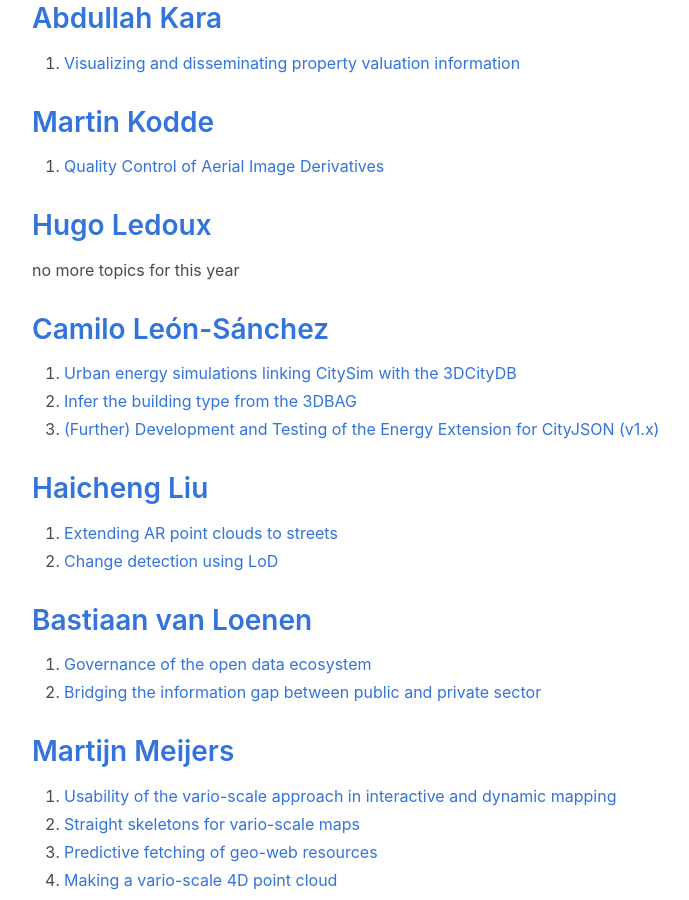
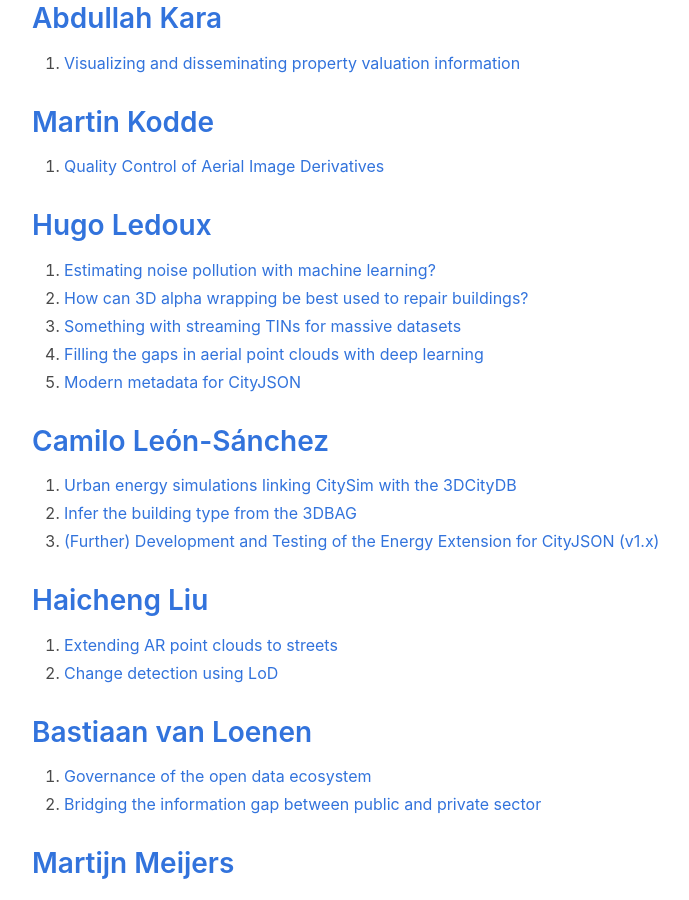
Before and after one commit to tudelft3d/geo2020, a Jekyll site: the page built from potentialtopics/index.md, in a window 1280 px wide and 900 px high, scrolled down 1944 px. Shown: the whole window, without its empty margins (32-721 px from the left). Built offline with Jekyll 4.4.1, drawn with Linux system fonts in a browser that asks for light colours; nearby versions of some CDN libraries.

Commit message:
Add list topics from me

```diff
--- a/potentialtopics/index.md
+++ b/potentialtopics/index.md
@@ -69,7 +69,13 @@
 1. [Quality Control of Aerial Image Derivatives ](https://wiki.tudelft.nl/bin/view/Organisation/OTB/GISt/MScThesisTopics#Quality_Control_of_Aerial_Image_Derivatives)
 
 ## [Hugo Ledoux](https://3d.bk.tudelft.nl/hledoux/)
-no more topics for this year
+1. [Estimating noise pollution with machine learning?](https://3d.bk.tudelft.nl/education/msctopics/#estimating-noise-pollution-with-machine-learning)
+2. [How can 3D alpha wrapping be best used to repair buildings?](https://3d.bk.tudelft.nl/education/msctopics/#how-can-3d-alpha-wrapping-be-best-used-to-repair-buildings)
+3. [Something with streaming TINs for massive datasets](https://3d.bk.tudelft.nl/education/msctopics/#something-with-streaming-tins-for-massive-datasets)
+4. [Filling the gaps in aerial point clouds with deep learning](https://3d.bk.tudelft.nl/education/msctopics/#filling-the-gaps-in-aerial-point-clouds-with-deep-learning)
+5. [Modern metadata for CityJSON](https://3d.bk.tudelft.nl/education/msctopics/#modern-metadata-for-cityjson)
+
+
 
 ## [Camilo León-Sánchez](https://3d.bk.tudelft.nl/cleon/)
 1. [Urban energy simulations linking CitySim with the 3DCityDB](https://github.com/tudelft3d/website/blob/main/education/msctopics/index.md#urban-energy-simulations-linking-citysim-with-the-3dcitydb)
```
